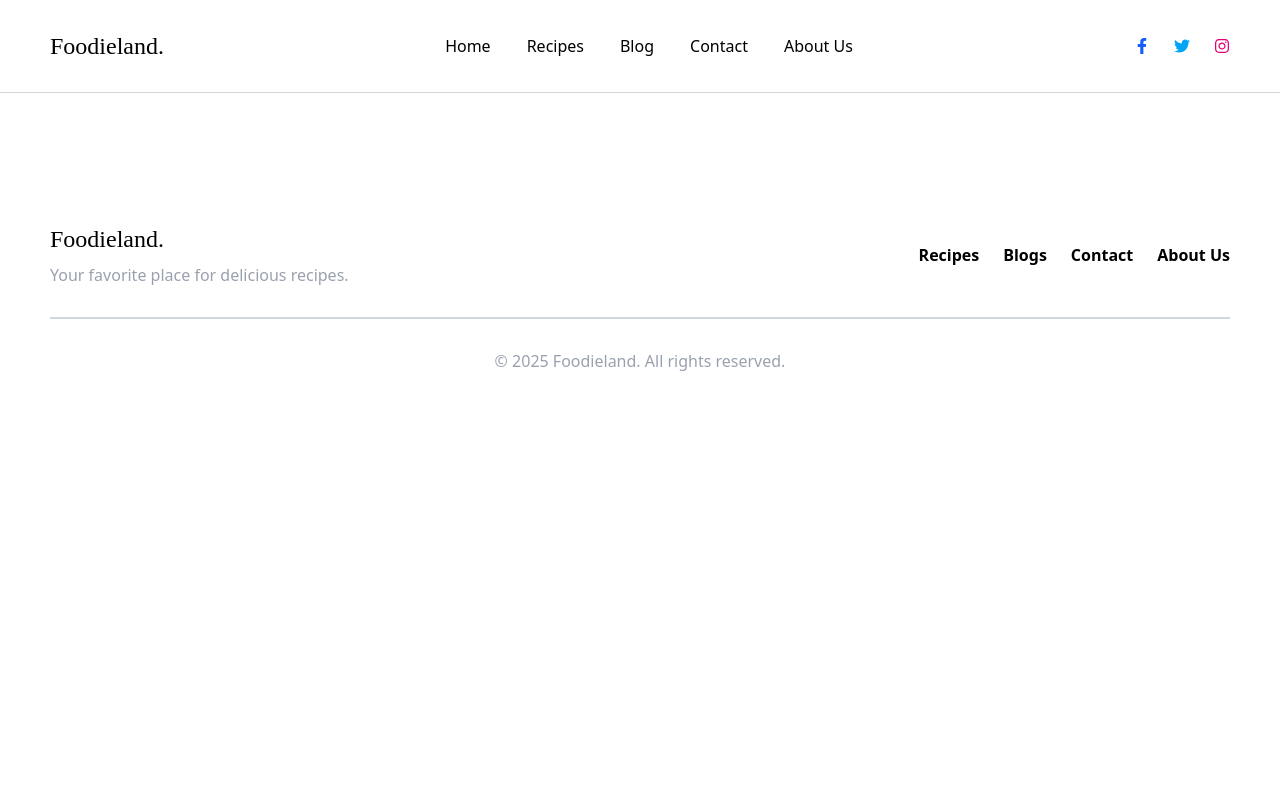
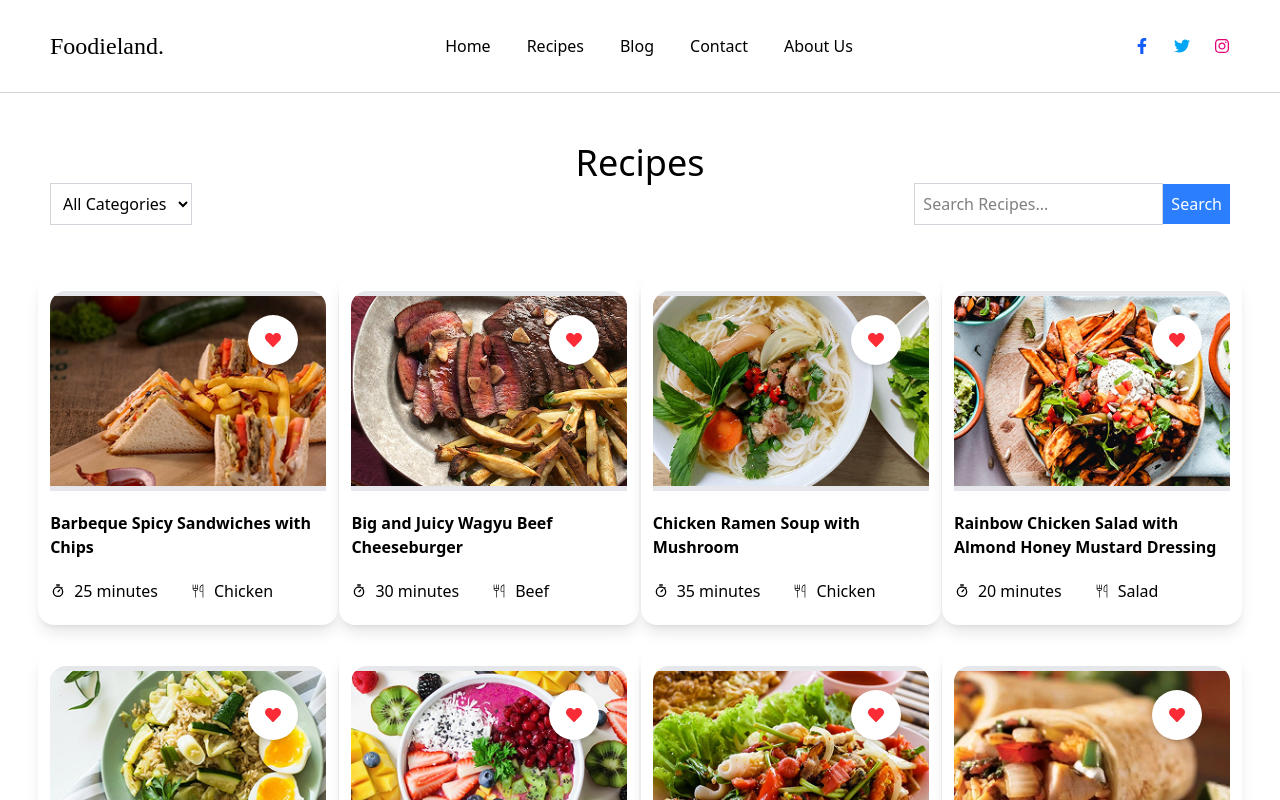
Before and after one commit to CodeShiran/Food-Recipe-Blog, a React (Vite) app in the folder frontend/: page /recipes in a window 1280 px wide. Shown: the top 800 px of the page. Built offline with nearby package versions, Linux system fonts and the light colour scheme.

Commit message:
feat: add Recipes page component with filtering and search functionality

```diff
--- a/frontend/src/App.jsx
+++ b/frontend/src/App.jsx
@@ -8,6 +8,7 @@ import BlogPost from './pages/BlogPost'
 import Contact from './pages/Contact'
 import About from './pages/About'
 import { Routes, Route } from 'react-router-dom'
+import Recipes from './pages/Recipes'
 
 const App = () => {
   return (
@@ -19,6 +20,7 @@ const App = () => {
         <Route path='/contact' element={<Contact />} />
         <Route path='/blog' element={<BlogList />} />
         <Route path='/blog/:id' element={<BlogPost />} />
+        <Route path='/recipes' element={<Recipes />} />
         <Route path='/recipe/:id' element={<RecipeDetails />} />
       </Routes>
 
--- a/frontend/src/pages/Recipes.jsx
+++ b/frontend/src/pages/Recipes.jsx
@@ -0,0 +1,48 @@
+import React from 'react'
+import moreRecipes from '../assets/moreRecipes'
+import RecipeCard from '../components/RecipeCard'
+
+const Recipes = () => {
+  return (
+    <div className='md:px-[50px] px-[25px]'>
+      <h1 className='text-4xl text-center mt-[50px]'>Recipes</h1>
+      <div className='flex flex-row items-center justify-between'>
+        <div>
+          <select className='border border-gray-300 p-2'>
+            <option value=''>All Categories</option>
+            <option value='breakfast'>Breakfast</option>
+            <option value='lunch'>Lunch</option>
+            <option value='dinner'>Dinner</option>
+          </select>
+        </div>
+        <div>
+          <input
+            type='text'
+            placeholder='Search Recipes...'
+            className='border border-gray-300 p-2'
+          />
+          <button className='bg-blue-500 text-white p-2'>Search</button>
+        </div>
+      </div>
+      <div className='grid grid-cols-1 md:grid-cols-3 lg:grid-cols-4 gap-[25px] justify-items-center mt-[50px]'>
+        {
+          moreRecipes.map((recipe, index) => (
+            <RecipeCard
+                        key={index}
+                        image={recipe.image}
+                        name={recipe.name}
+                        time={recipe.time}
+                        type={recipe.type}
+                        bgColor="bg-[#ffffff]"
+                    />
+          ))
+        }
+      </div>
+      <div className='text-center mt-[50px]'>
+        <p>pages</p>
+      </div>
+    </div>
+  )
+}
+
+export default Recipes
```
